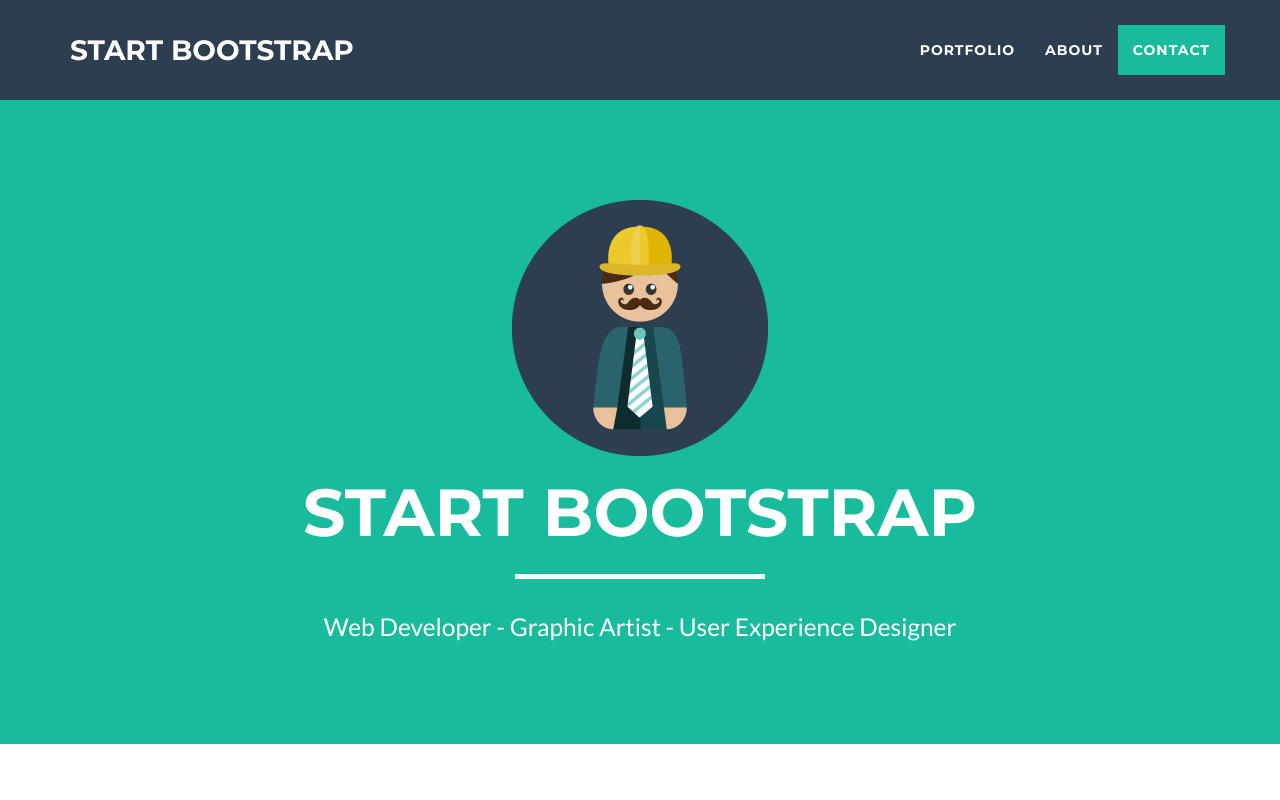
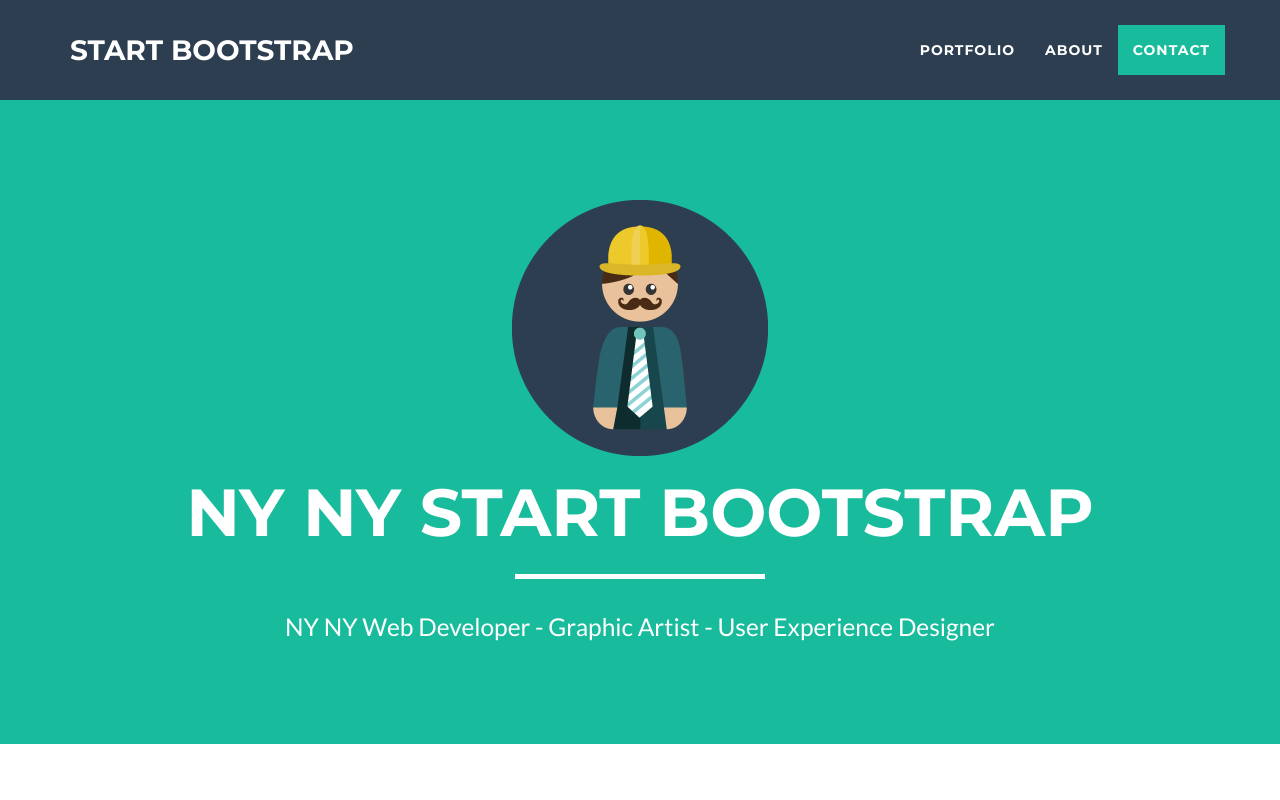
Before and after one commit to nynykimkim/nynykimkim.github.io, a website: page index.html in a window 1280 px wide. Shown: the top 800 px of the page. Drawn offline with nearby package versions, Linux system fonts and the light colour scheme.

Commit message:
Add files via upload

```diff
--- a/index.html
+++ b/index.html
@@ -74,9 +74,9 @@
                 <div class="col-lg-12">
                     <img class="img-responsive" src="img/profile.png" alt="">
                     <div class="intro-text">
-                        <h1 class="name">Start Bootstrap</h1>
+                        <h1 class="name">NY NY Start Bootstrap</h1>
                         <hr class="star-light">
-                        <span class="skills">Web Developer - Graphic Artist - User Experience Designer</span>
+                        <span class="skills">NY NY Web Developer - Graphic Artist - User Experience Designer</span>
                     </div>
                 </div>
             </div>
@@ -496,7 +496,7 @@
                             <p>Use this area of the page to describe your project. The icon above is part of a free icon set by <a href="https://sellfy.com/p/8Q9P/jV3VZ/">Flat Icons</a>. On their website, you can download their free set with 16 icons, or you can purchase the entire set with 146 icons for only $12!</p>
                             <ul class="list-inline item-details">
                                 <li>Client:
-                                    <strong><a href="http://startbootstrap.com">NY NY Start Bootstrap</a>
+                                    <strong><a href="http://startbootstrap.com">Start Bootstrap</a>
                                     </strong>
                                 </li>
                                 <li>Date:
```
